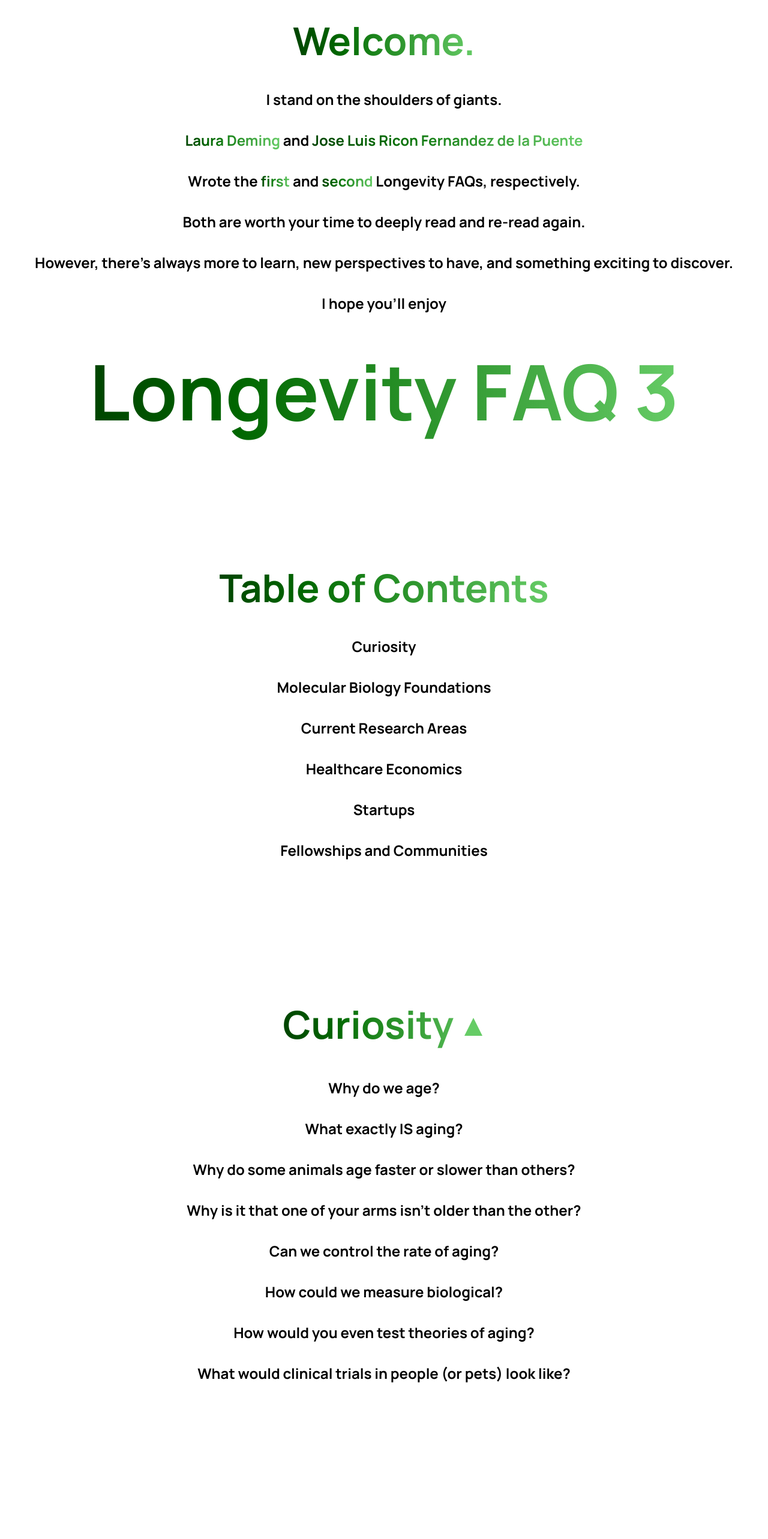
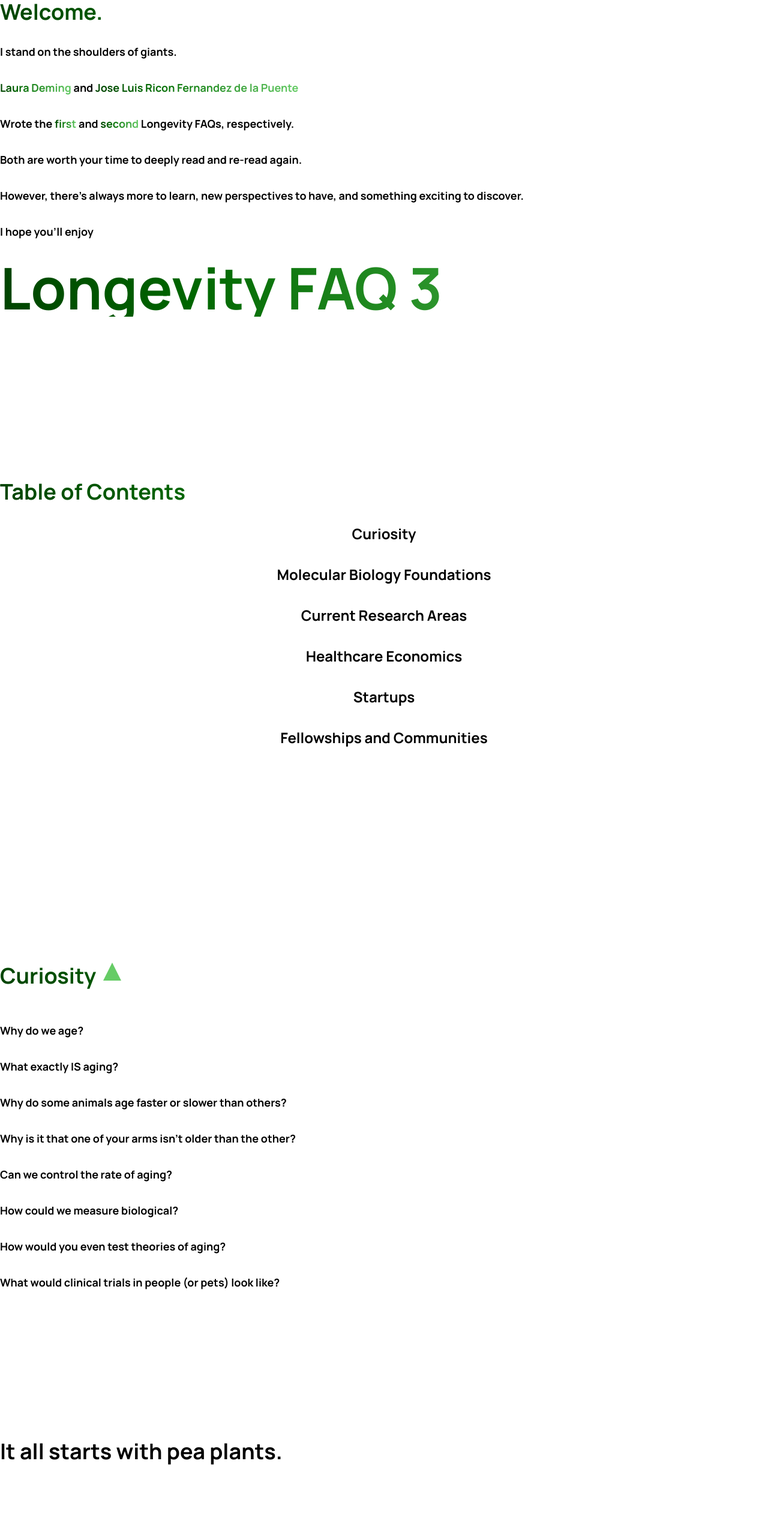
Before and after one commit to jrin771/biofaq, a Next.js app: page / in a window 1280 px wide. Shown: the top 2566 px of the page at 60% size. Built offline with nearby package versions, Linux system fonts and the light colour scheme.

Commit message:
potential mobile fix

```diff
--- a/app/page.tsx
+++ b/app/page.tsx
@@ -2,7 +2,7 @@
 
 import Image from 'next/image'; //I don't really use this component
 import { Analytics } from '@vercel/analytics/react';
-
+import { useState, useEffect } from 'react';
 import {
   Lawofsegregation,
   Lawofindependentassortment,
@@ -16,22 +16,31 @@ import {
   HealthCareExpenditureLine,
   GenomeSequencer
 } from '@/components';
-import { useState, useEffect } from 'react';
 
 export default function Home() {
-  const divClass = "flex flex-col items-center justify-center min-h-screen";
-  const h1NormieClass = "text-4x1 font-bold mb-8";
-  const h1Class = "text-4x1 font-bold forest-gradient-text mb-8";
-  const h1MegaClass = "text-8x1 font-bold forest-gradient-text mb-8";
-  const plaintextClass = "text-1.5x1 font-bold mb-8";
-  const italicizedtextClass = "text-1.5x1 font-bold mb-8 italic"; //I'll use you someday bae
-  const headerClass = "text-2x1 font-bold mb-8";
-  const captionClass = "text-1x1 font-bold mb-8";
+  const [isMobile, setIsMobile] = useState(false);
 
-  const pngStyle = {
-    width: "500px",
-    height: "auto"
-  };
+  useEffect(() => {
+    const handleResize = () => {
+      setIsMobile(window.innerWidth <= 768);
+    };
+    handleResize();
+    window.addEventListener('resize', handleResize);
+    return () => {
+      window.removeEventListener('resize', handleResize);
+    };
+  }, []);
+
+  const divClass = "items-center justify-center min-h-screen";
+  const baseClass = isMobile ? "text-sm" : "text-lg";
+  const h1NormieClass = `${baseClass} md:text-4xl font-bold mb-8`;
+  const h1Class = `${baseClass} md:text-4xl font-bold forest-gradient-text mb-8`;
+  const h1MegaClass = `${isMobile ? "text-4xl" : "text-8xl"} font-bold forest-gradient-text mb-8`;
+  const plaintextClass = `${baseClass} font-bold mb-8`;
+  const italicizedtextClass = `${baseClass} font-bold mb-8 italic`;
+  const headerClass = `${isMobile ? "text-lg" : "text-xl"} font-bold mb-8`;
+  const captionClass = `${isMobile ? "text-xs" : "text-sm"} font-bold mb-8`;
+  const pngStyle = { width: "100%", maxWidth: "500px", height: "auto" };
 
   const handleScroll = (elementId: string) => {
     const element = document.getElementById(elementId);
@@ -39,23 +48,6 @@ export default function Home() {
       element.scrollIntoView({ behavior: 'smooth' });
     }
   };
-
-  const [isMobile, setIsMobile] = useState(false);
-
-  useEffect(() => {
-    const handleResize = () => {
-      setIsMobile(window.innerWidth <= 768);
-    };
-
-    handleResize();  // Initialize
-    window.addEventListener('resize', handleResize);
-
-    return () => {
-      window.removeEventListener('resize', handleResize);
-    };
-  }, []);
-
-  const textClass = isMobile ? 'text-4x1-mobile' : 'text-4x1-desktop';
 
   return(
     <main className="overflow-hidden">
```
